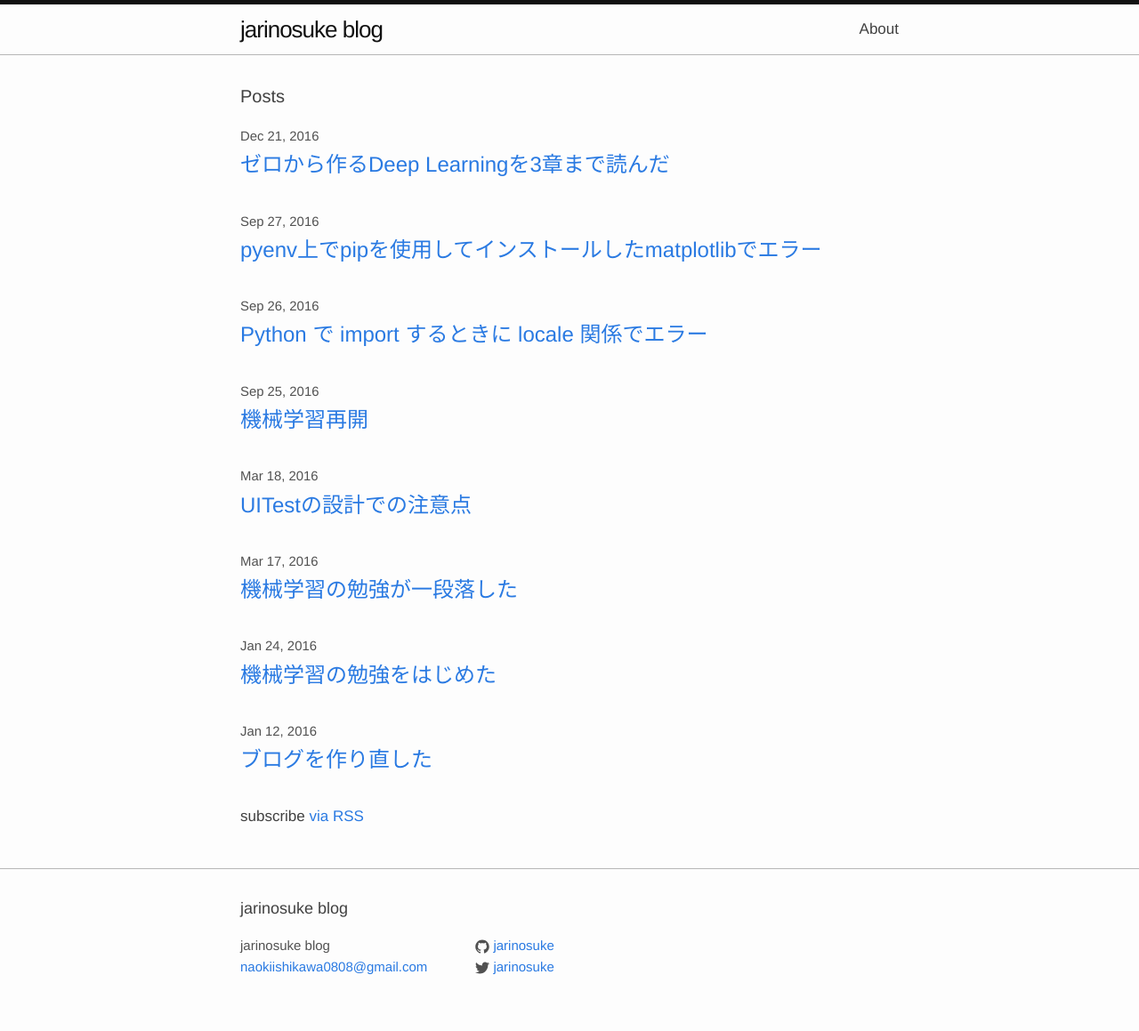
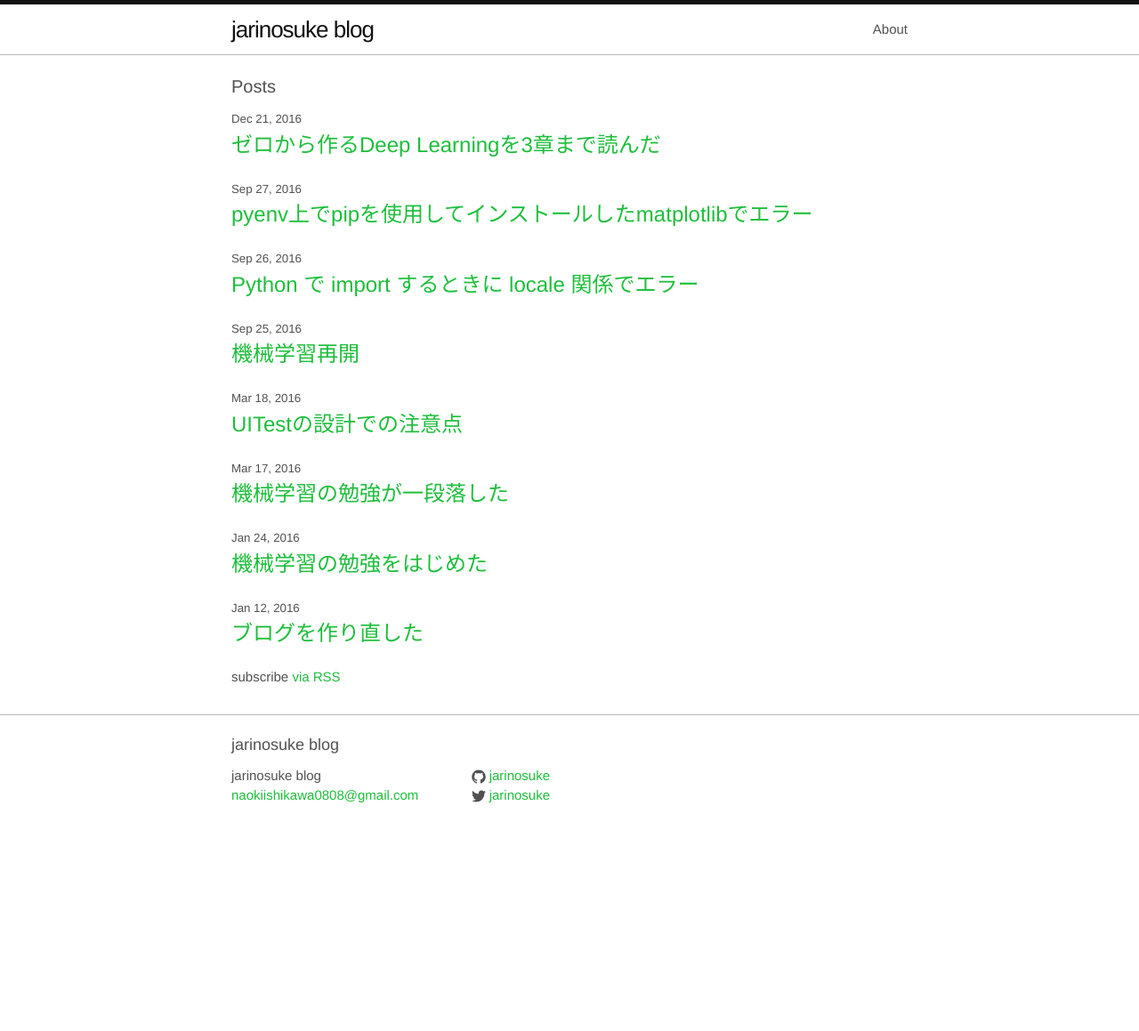
Before and after one commit to jarinosuke/jarinosuke.github.com, a Jekyll site: the page built from index.html, in a window 1280 px wide. Shown: the whole page at 89% size. Built offline with Jekyll 4.4.1, drawn with Linux system fonts in a browser that asks for light colours; after the commit the page ends 946 px from its top, so only the background shows below that.

Commit message:
updated design

```diff
--- a/css/main.scss
+++ b/css/main.scss
@@ -7,16 +7,16 @@
 
 // Our variables
 $base-font-family: "Helvetica Neue", Helvetica, Arial, Helvetica, Arial, "Hiragino Kaku Gothic ProN", Meiryo, sans-serif;
-$base-font-size:   17px;
-$base-font-weight: 400;
-$small-font-size:  $base-font-size * 0.875;
-$base-line-height: 1.6;
+$base-font-size:   15px;
+$base-font-weight: 300;
+$small-font-size:  $base-font-size * 0.885;
+$base-line-height: 1.5;
 
-$spacing-unit:     30px;
+$spacing-unit:     20px;
 
-$text-color:       #414141;
-$background-color: #fdfdfd;
-$brand-color:      #2a7ae2;
+$text-color:       #515151;
+$background-color: #FFFFFF;
+$brand-color:      #1ebe3c;
 
 $grey-color:       #515151;
 $grey-color-light: lighten($grey-color, 40%);
```
